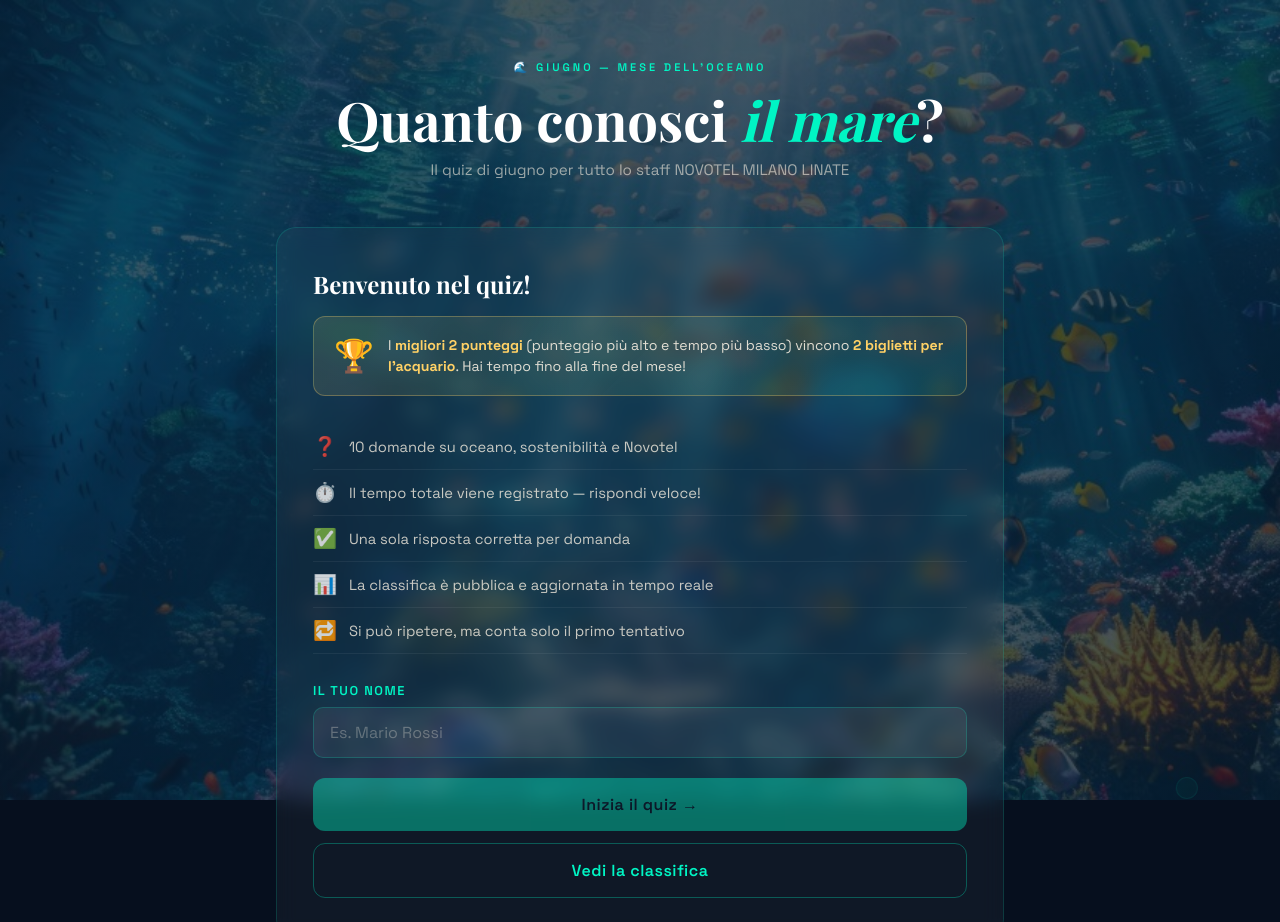
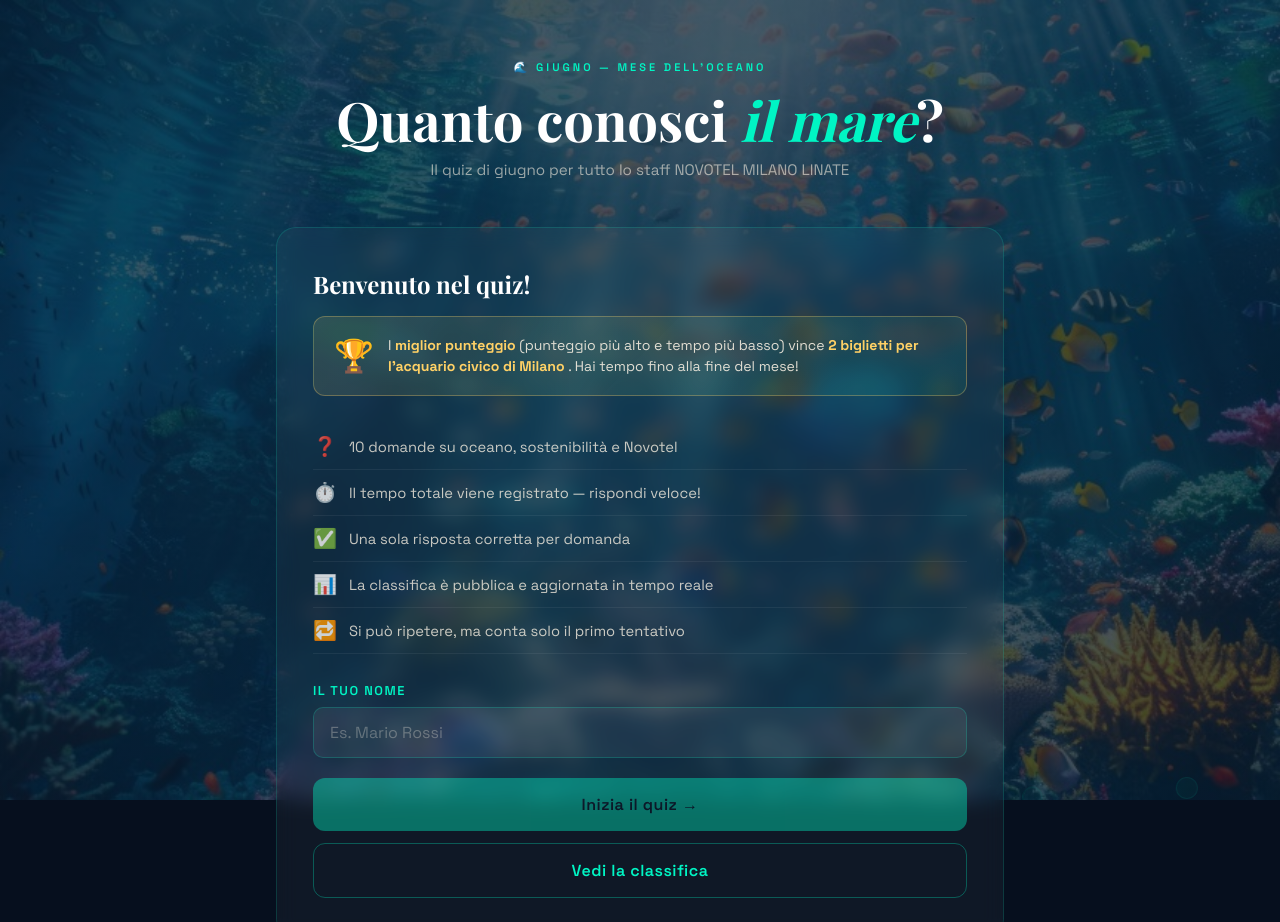
Before and after one commit to GRESO-RMS/ocean-quiz, a website: page public/index.html in a window 1280 px wide. Shown: the top 922 px of the page. Drawn offline with nearby package versions, Linux system fonts and the light colour scheme; a web font is replaced by a local one.

Commit message:
fix option

```diff
--- a/public/index.html
+++ b/public/index.html
@@ -317,7 +317,7 @@
   .option-btn:hover:not(:disabled) {
     background: rgba(0,245,196,0.08);
     border-color: rgba(0,245,196,0.3);
-    color: var(--white);
+
   }
 
   .option-label {
@@ -502,7 +502,7 @@
 
       <div class="prize-banner">
         <div class="trophy">🏆</div>
-        <p>I <strong>migliori 2 punteggi</strong> (punteggio più alto e tempo più basso) vincono <strong>2 biglietti per l'acquario</strong>. Hai tempo fino alla fine del mese!</p>
+        <p>I <strong>miglior punteggio</strong> (punteggio più alto e tempo più basso) vince <strong>2 biglietti per l'acquario civico di Milano </strong>. Hai tempo fino alla fine del mese!</p>
       </div>
 
       <ul class="rules">
```
